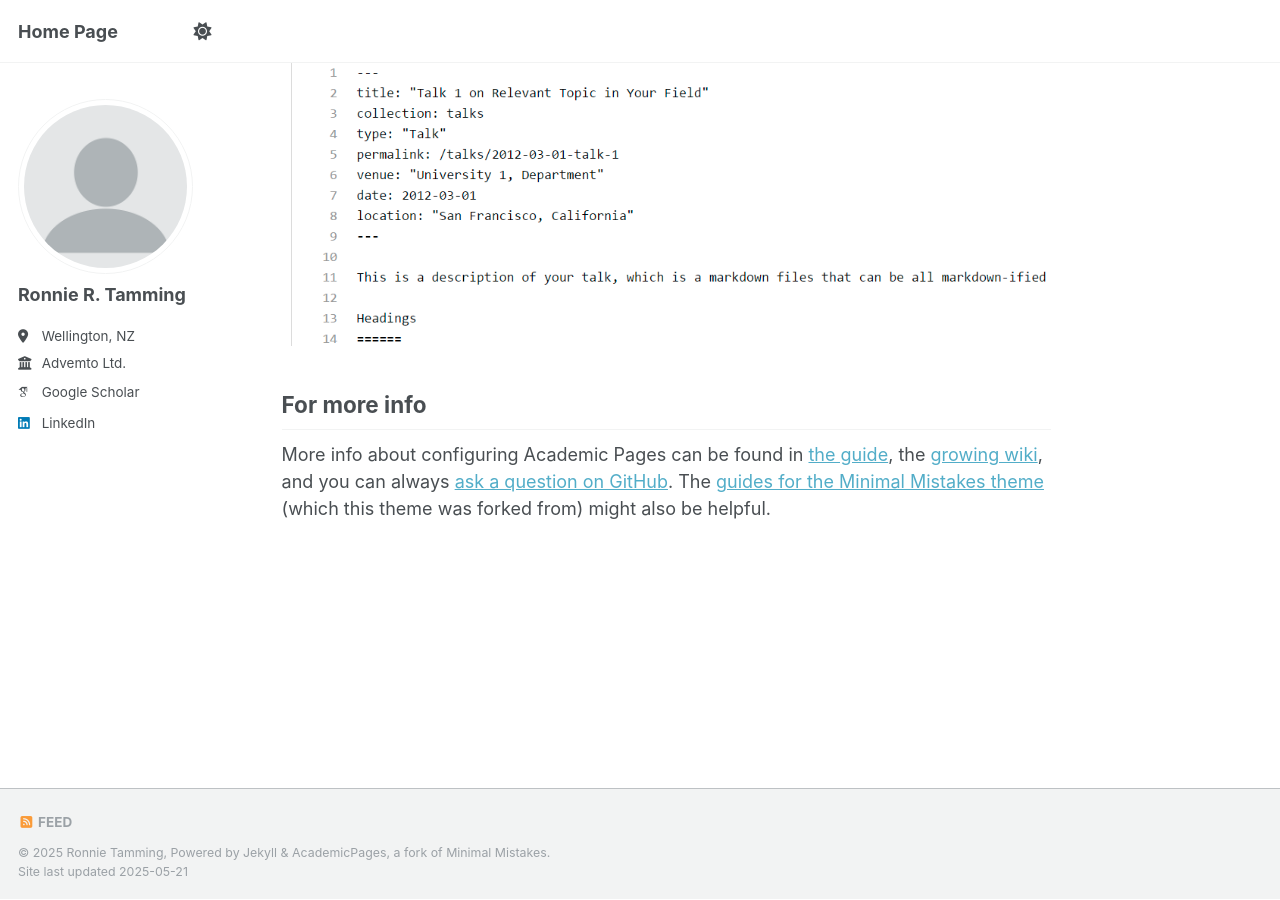
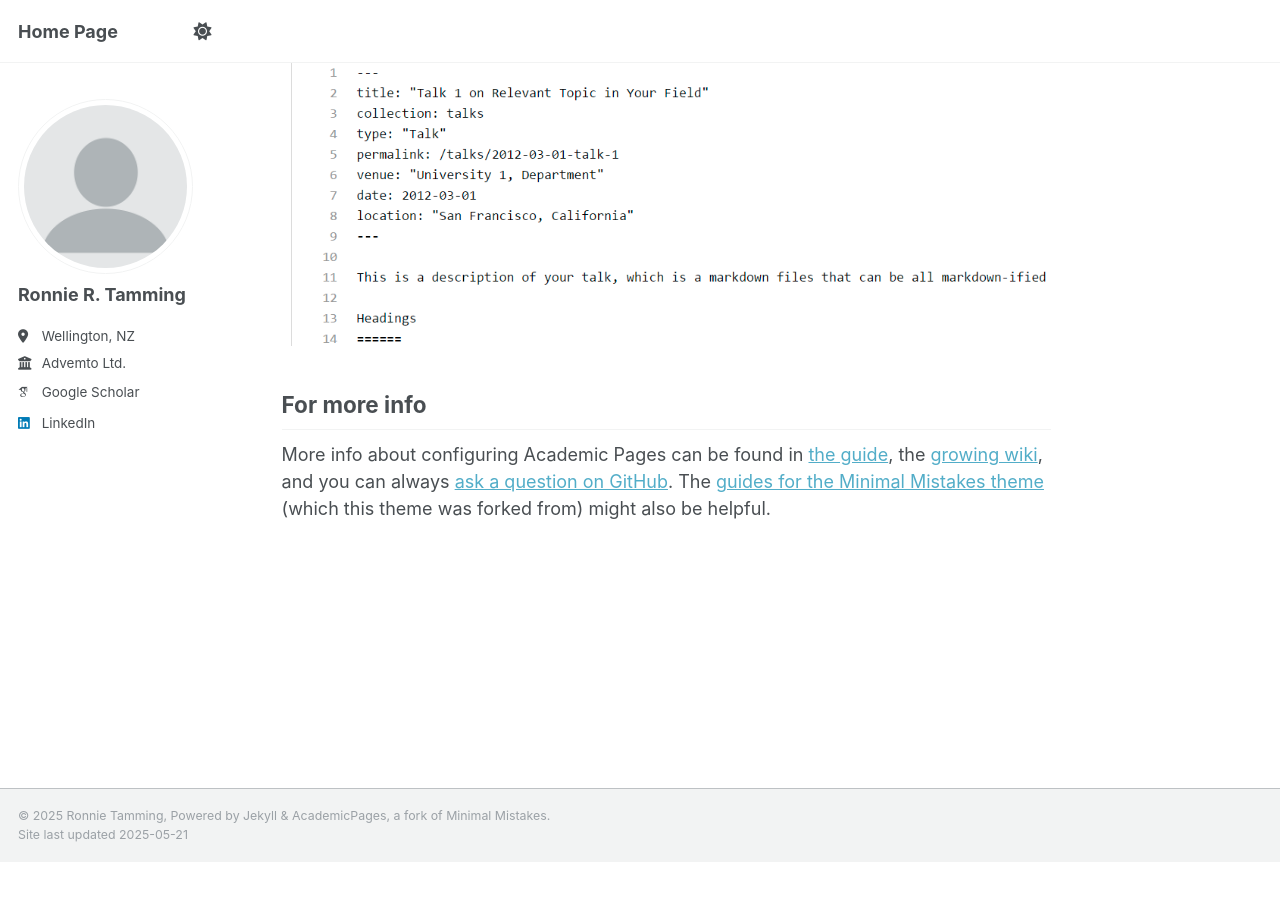
Before and after one commit to RT93am/My-Web, a Jekyll site: the page built from _pages/about.md, in a window 1280 px wide and 900 px high, scrolled down 2581 px. Built offline with Jekyll 4.4.1, drawn with Linux system fonts in a browser that asks for light colours; some web fonts are replaced; after the commit the page ends 3444 px from its top, so only the background shows below that.

Commit message:
Update footer.html

```diff
--- a/_includes/footer.html
+++ b/_includes/footer.html
@@ -5,7 +5,7 @@
   <ul class="social-icons">
     <!-- {% if site.data.ui-text[site.locale].follow_label %}
       <li><strong>{{ site.data.ui-text[site.locale].follow_label }}</strong></li>
-    {% endif %} -->
+    {% endif %}
     {% if site.author.github %}
       <li><a href="http://github.com/{{ site.author.github }}"><i class="fab fa-github" aria-hidden="true"></i> GitHub</a></li>
     {% endif %}
@@ -14,7 +14,7 @@
     {% endif %}
     {% if site.atom_feed.hide != true %}
     <li><a href="{% if site.atom_feed.path %}{{ site.atom_feed.path }}{% else %}{{ base_path }}/feed.xml{% endif %}"><i class="fa fa-fw fa-rss-square" aria-hidden="true"></i> {{ site.data.ui-text[site.locale].feed_label | default: "Feed" }}</a></li>
-    {% endif %}
+    {% endif %}-->
   </ul>
 </div>
 {% endif %}
```
